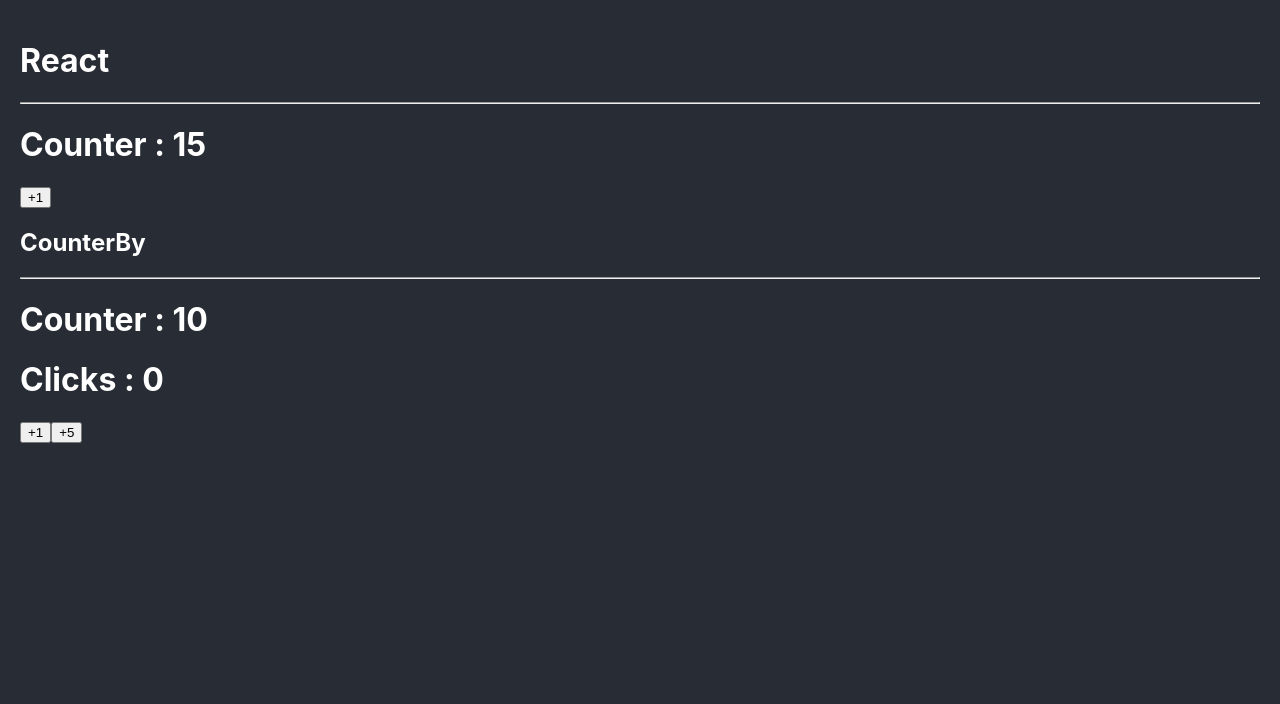
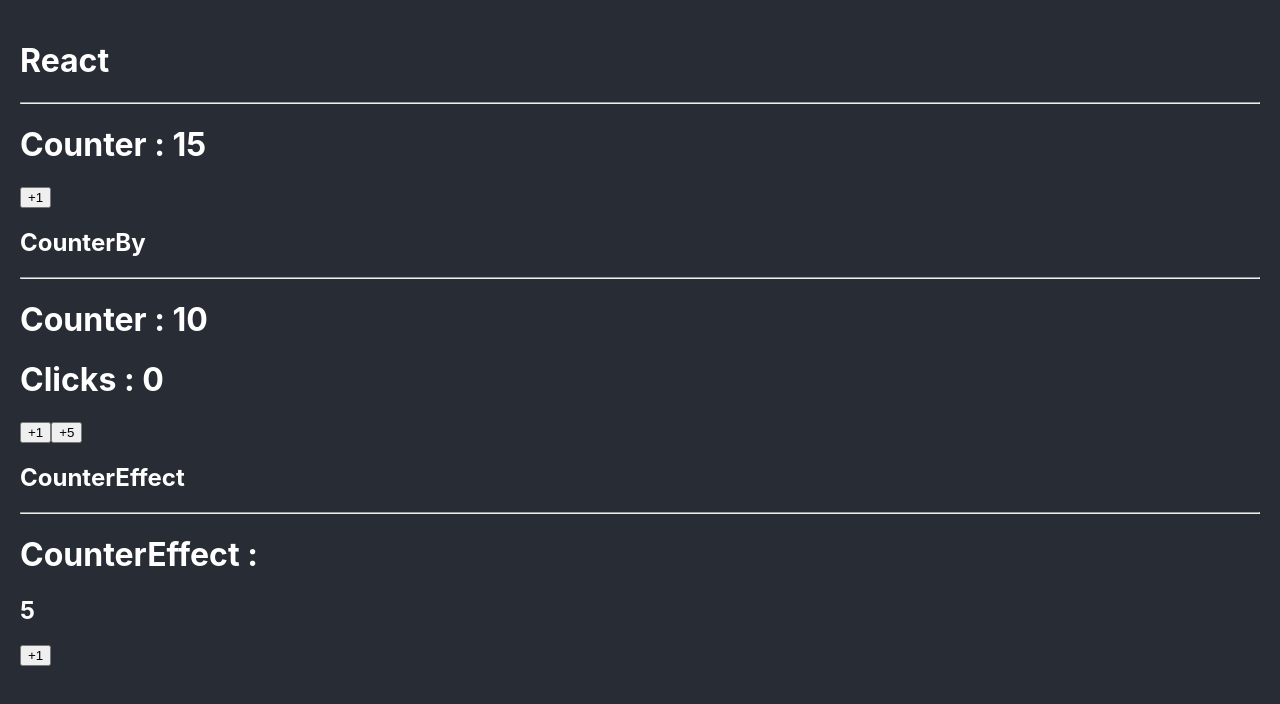
Before and after one commit to Gabriel1Maximiliano/React-pro-bases, a React (Create React App) app: page / in a window 1280 px wide. Shown: the top 704 px of the page. Built offline with nearby package versions, Linux system fonts and the light colour scheme.

Commit message:
it added gsap effect

```diff
--- a/package.json
+++ b/package.json
@@ -10,6 +10,7 @@
     "@types/node": "^16.18.10",
     "@types/react": "^18.0.26",
     "@types/react-dom": "^18.0.9",
+    "gsap": "^3.11.3",
     "react": "^18.2.0",
     "react-dom": "^18.2.0",
     "react-scripts": "5.0.1",
--- a/src/App.tsx
+++ b/src/App.tsx
@@ -1,6 +1,7 @@
 
 import { Counter } from './bases/Counter';
 import { CounterBy } from './bases/CounterBy';
+import { CounterEffect } from './bases/CounterEffect';
 
 
 
@@ -15,6 +16,9 @@
      <h2>CounterBy</h2>
      <hr />
      <CounterBy />
+     <h2>CounterEffect</h2>
+     <hr />
+     <CounterEffect />
      </>
   );
 }
--- /dev/null
+++ b/src/bases/CounterEffect.tsx
@@ -0,0 +1,32 @@
+import { useEffect, useState } from "react";
+import { gsap } from "gsap";
+const MAXIMUN_COUNT = 10;
+export const CounterEffect = () => {
+
+    const [counter, setCounter] = useState(5);
+
+    const handleClick = () => {
+        if(counter === MAXIMUN_COUNT){
+            return;
+        }
+        setCounter(prev =>  prev+1);
+    }
+
+    useEffect(() => {
+      if( counter < 10 ){
+        return
+      }
+
+      gsap.to('h2',{y:-10,duration:0.2,ease:'ease.out'}).then(() => {
+        gsap.to('h2',{y:0,duration:0.2,ease:'bounce.out'})
+      });
+    }, [counter])
+
+  return (
+   <>
+   <h1>CounterEffect : </h1>
+   <h2>{ counter }</h2>
+   <button onClick={ handleClick } >+1</button>
+   </>
+  )
+}
```
Also changed, not shown: 1 other file (tests, documents, lock files or other folders).
